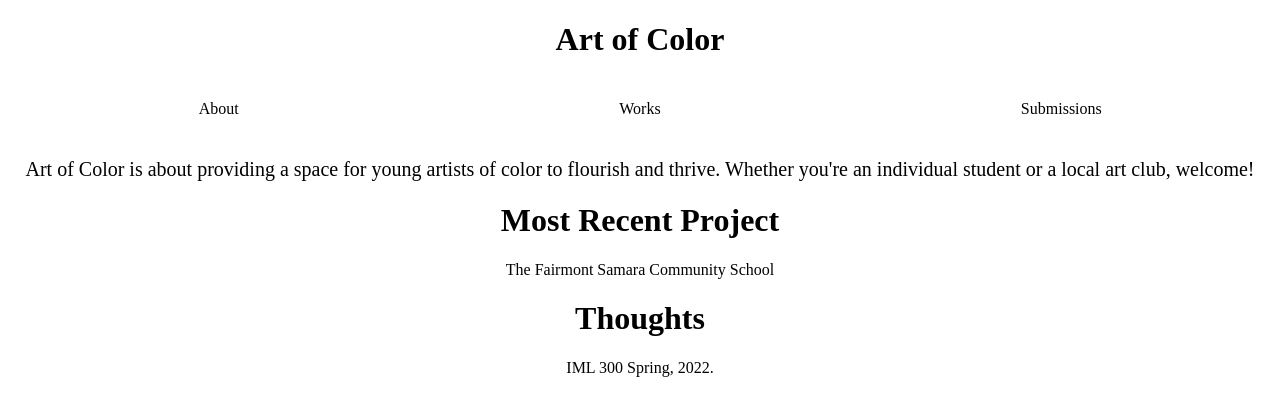
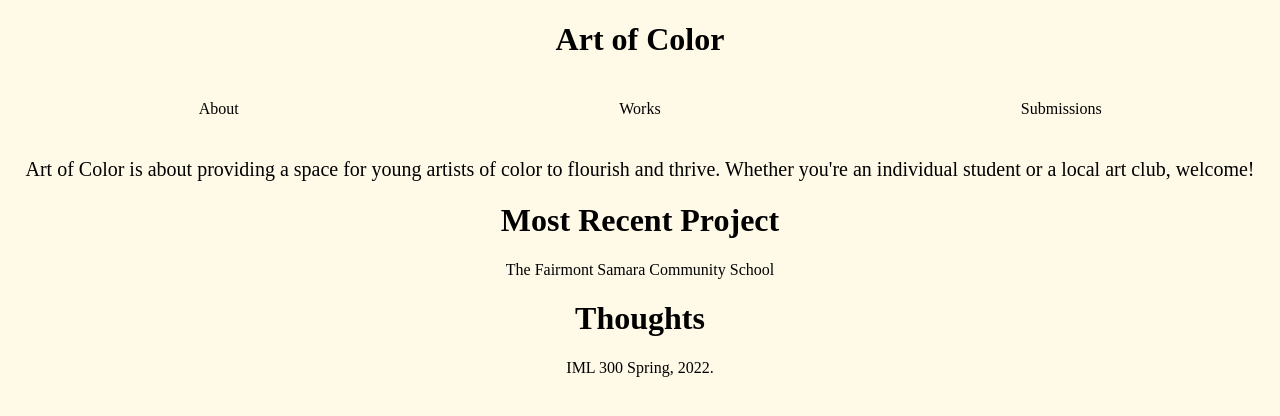
Before and after one commit to FaithSmith02/Project-3, a plain HTML site: page index.html in a window 1280 px wide. Drawn offline with Linux system fonts and the light colour scheme.

Commit message:
prototypr

```diff
--- a/style.css
+++ b/style.css
@@ -1,5 +1,6 @@
 * {
     text-align: center;
+    background-color: rgba(255, 249, 232)
 }
 
 a {
```
